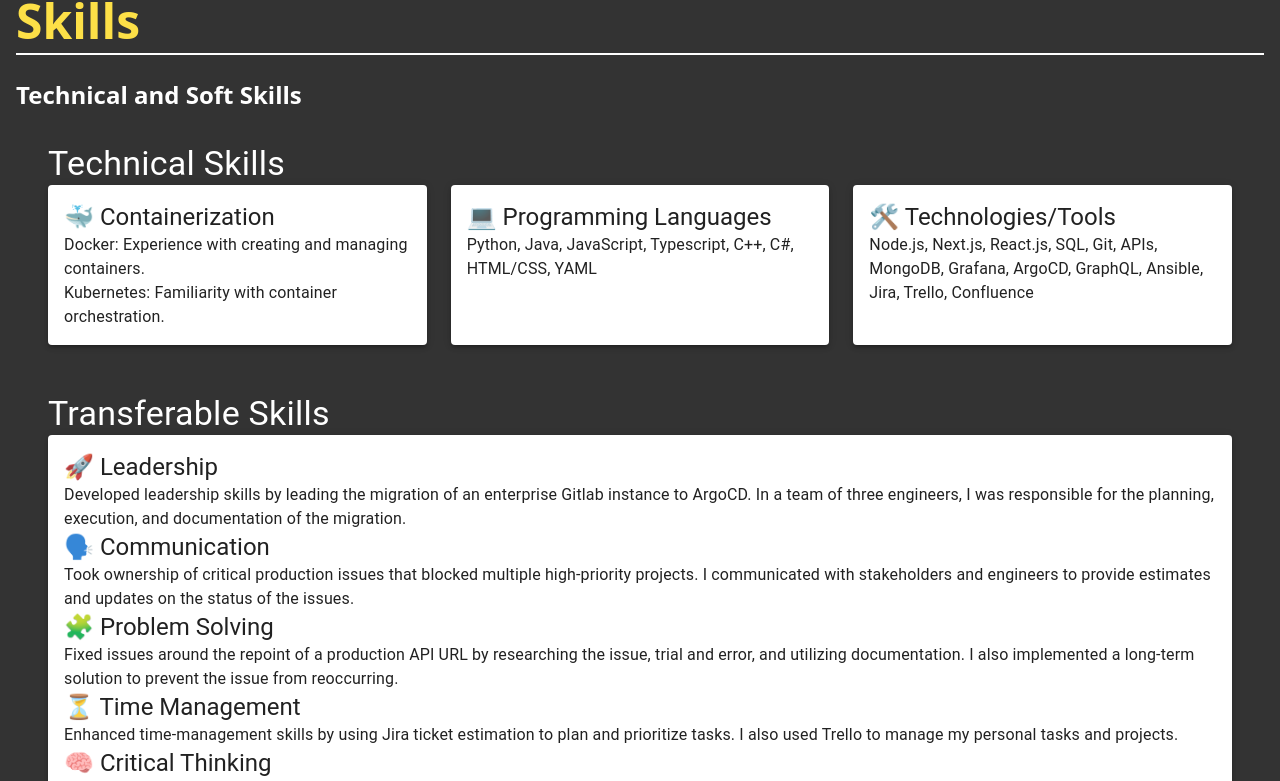
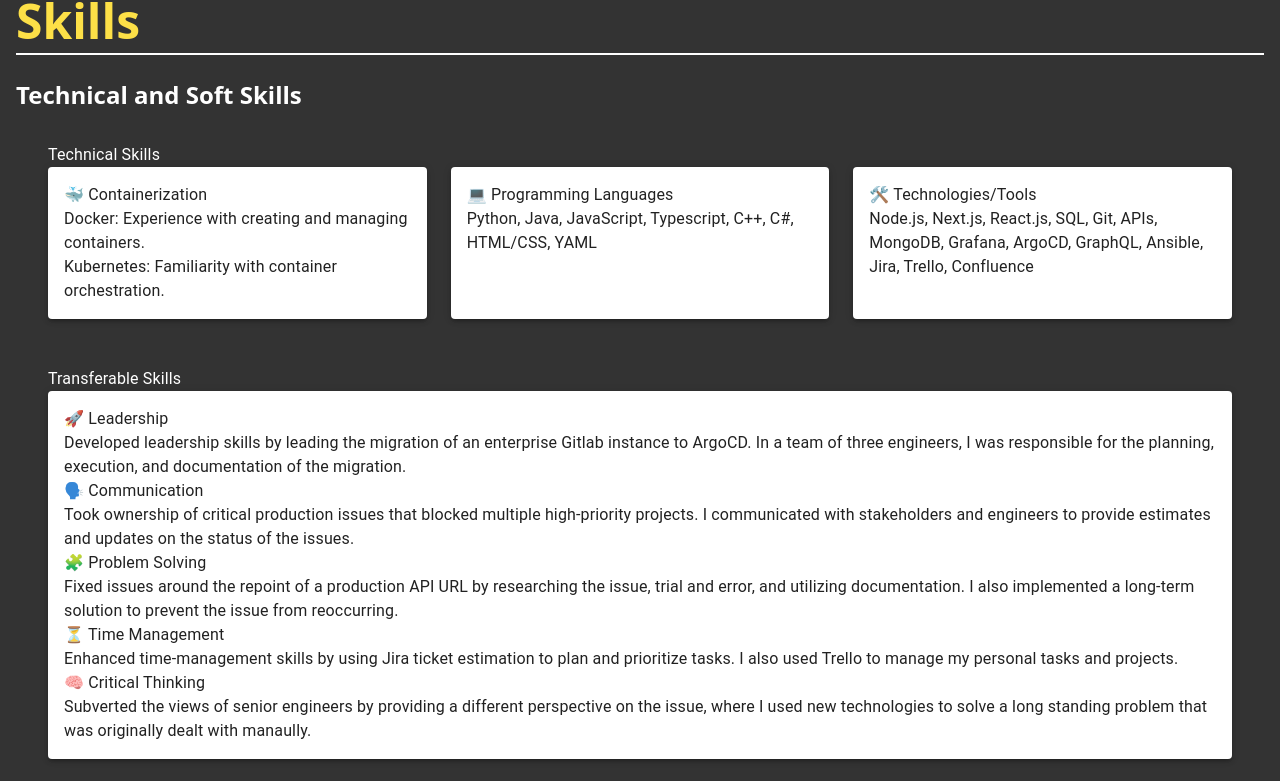
Before and after one commit to abrarbarbhuyia/portfolio-v2, a Next.js app: page / in a window 1280 px wide. Shown: the part 2089-2870 px from the top of the page. Built offline with nearby package versions, Linux system fonts and the light colour scheme.

Commit message:
fix: removed variants

```diff
--- a/src/components/Skills.tsx
+++ b/src/components/Skills.tsx
@@ -4,17 +4,17 @@
 const Skills = () => {
   return (
     <div className="m-8">
-      <Typography variant="h4" className="mb-6 font-bold text-xl">
+      <Typography  className="mb-6 font-bold text-xl">
         Technical Skills
       </Typography>
       <Grid container spacing={3}>
         {/* Containerization */}
         <Grid item xs={12} md={4}>
           <Paper elevation={3} className="p-4 h-full">
-            <Typography variant="h5" className="mb-2 font-bold text-lg">
+            <Typography className="mb-2 font-bold text-lg">
               🐳 Containerization
             </Typography>
-            <Typography variant="body1">
+            <Typography >
               Docker: Experience with creating and managing containers.
               <br />Kubernetes: Familiarity with container orchestration.
             </Typography>
@@ -24,10 +24,10 @@
         {/* Programming Languages */}
         <Grid item xs={12} md={4}>
           <Paper elevation={3} className="p-4 h-full ">
-            <Typography variant="h5" className="mb-2 font-bold text-lg">
+            <Typography className="mb-2 font-bold text-lg">
               💻 Programming Languages
             </Typography>
-            <Typography variant="body1">
+            <Typography >
               Python, Java, JavaScript, Typescript, C++, C#, HTML/CSS, YAML
             </Typography>
           </Paper>
@@ -36,10 +36,10 @@
         {/* Technologies */}
         <Grid item xs={12} md={4}>
           <Paper elevation={3} className="p-4 h-full">
-            <Typography variant="h5" className="mb-2 font-bold text-lg">
+            <Typography className="mb-2 font-bold text-lg">
               🛠️ Technologies/Tools
             </Typography>
-            <Typography variant="body1">
+            <Typography >
               Node.js, Next.js, React.js, SQL, Git, APIs, MongoDB, Grafana, ArgoCD, GraphQL, Ansible, Jira, Trello, Confluence
             </Typography>
           </Paper>
@@ -47,38 +47,38 @@
       </Grid>
 
       <Box mt={6}>
-        <Typography variant="h4" className="mb-6 font-bold text-xl">
+        <Typography  className="mb-6 font-bold text-xl">
           Transferable Skills
         </Typography>
         <Paper elevation={3} className="p-4">
-          <Typography variant="h5" className="mb-2 font-bold text-lg">
+          <Typography className="mb-2 font-bold text-lg">
             🚀 Leadership
           </Typography>
-          <Typography variant="body1">
+          <Typography >
             Developed leadership skills by leading the migration of an enterprise Gitlab instance to ArgoCD. In a team of three engineers, I was responsible for the planning, execution, and documentation of the migration.
           </Typography>
-          <Typography variant="h5" className="mt-4 mb-2 font-bold text-lg">
+          <Typography className="mt-4 mb-2 font-bold text-lg">
             🗣️ Communication
           </Typography>
-          <Typography variant="body1">
+          <Typography >
             Took ownership of critical production issues that blocked multiple high-priority projects. I communicated with stakeholders and engineers to provide estimates and updates on the status of the issues.
           </Typography>
-          <Typography variant="h5" className="mt-4 mb-2 font-bold text-lg">
+          <Typography className="mt-4 mb-2 font-bold text-lg">
             🧩 Problem Solving
           </Typography>
-          <Typography variant="body1">
+          <Typography >
             Fixed issues around the repoint of a production API URL by researching the issue, trial and error, and utilizing documentation. I also implemented a long-term solution to prevent the issue from reoccurring.
           </Typography>
-          <Typography variant="h5" className="mt-4 mb-2 font-bold text-lg">
+          <Typography className="mt-4 mb-2 font-bold text-lg">
             ⏳ Time Management
           </Typography>
-          <Typography variant="body1">
+          <Typography >
             Enhanced time-management skills by using Jira ticket estimation to plan and prioritize tasks. I also used Trello to manage my personal tasks and projects.
           </Typography>
-          <Typography variant="h5" className="mt-4 mb-2 font-bold text-lg">
+          <Typography className="mt-4 mb-2 font-bold text-lg">
             🧠 Critical Thinking
           </Typography>
-          <Typography variant="body1">
+          <Typography >
             Subverted the views of senior engineers by providing a different perspective on the issue, where I used new technologies to solve a long standing problem that was originally dealt with manaully.
           </Typography>
         </Paper>
```
